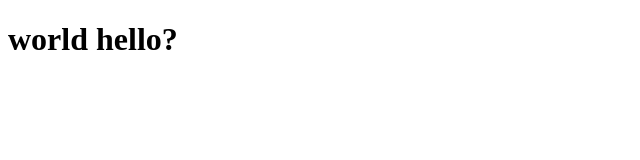
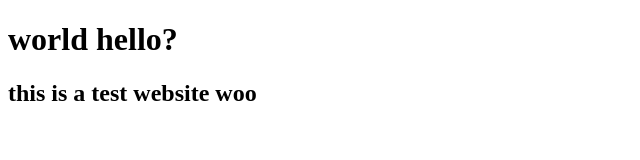
Before and after one commit to TheAuroraCat/TheAuroraCat, a plain HTML site: page index.html in a window 1280 px wide. Shown: the whole page, without its empty margins (0-640 px from the left). Drawn offline with Linux system fonts and the light colour scheme.

Commit message:
Update index.html
Signed-off-by: TheAuroraCat <forthecatss.auroracat@gmail.com>

```diff
--- a/index.html
+++ b/index.html
@@ -7,5 +7,6 @@
 </head>
 <body>
     <h1>world hello?</h1>
+    <h2>this is a test website woo</h2>
 </body>
 </html>
```
